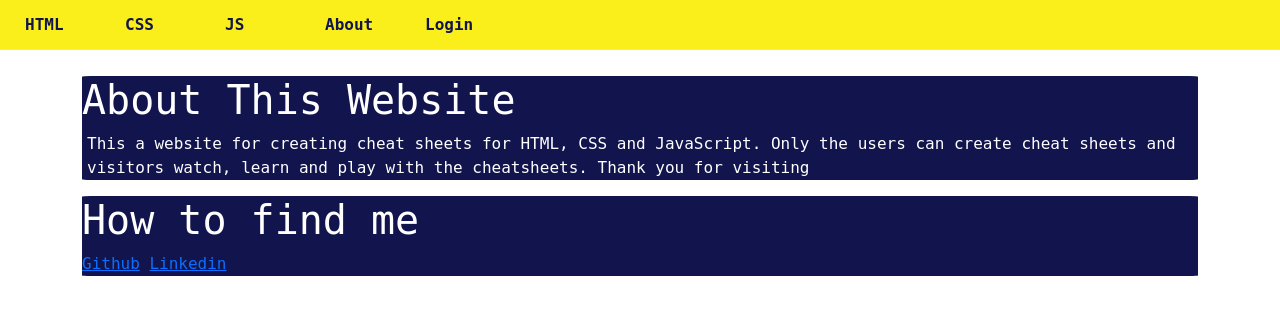
After one commit to FazleRabbbiferdaus172/Cheat_Sheet_Site, a Django app: page /about/ in a window 1280 px wide. The commit adds this page. Shown: the top 315 px of the page. Run offline with Django 3.2, Linux system fonts and the light colour scheme; some web fonts are replaced.

Commit message:
about page added

```diff
--- a/CheatSheet/CheatSheet/urls.py
+++ b/CheatSheet/CheatSheet/urls.py
@@ -15,10 +15,11 @@ Including another URLconf
 """
 from django.conf.urls import url, include
 from django.contrib import admin
-from htmlCheatSheet.views import HtmlModelListView
+from htmlCheatSheet.views import HtmlModelListView, about
 from django.contrib.auth import views
 urlpatterns = [
     url(r'^$', HtmlModelListView.as_view(), name='index'),
+    url(r'^about/', about, name='about'),
     url(r'^html/', include('htmlCheatSheet.urls')),
     url(r'^admin/', admin.site.urls),
     url(r'accounts/login/$', views.login, name='login'),
--- a/CheatSheet/htmlCheatSheet/views.py
+++ b/CheatSheet/htmlCheatSheet/views.py
@@ -9,8 +9,12 @@
 # Create your views here.
 
 
-def index(request):
-    return render(request, 'base.html')
+def about(request):
+    context = {
+        'github': "https://github.com/FazleRabbbiferdaus172",
+        "linkedin": "https://www.linkedin.com/in/fazle-rabbi-ferdaus-113255185/"
+    }
+    return render(request, 'about.html', context=context)
 
 
 class HtmlCheatPage(TemplateView):
--- a/CheatSheet/static/css/cheatsheet.css
+++ b/CheatSheet/static/css/cheatsheet.css
@@ -102,3 +102,17 @@ textarea{
 p{
     padding-left: 5px;
 }
+
+.about{
+    background-color: var(--primary200);
+    /*border: var(--primary200) solid 3px;*/
+    color: white;
+    border-radius: .75%;
+}
+
+.contact{
+    background-color: var(--primary200);
+    /*border: var(--primary200) solid 3px;*/
+    color: white;
+    border-radius: .75%;
+}
--- /dev/null
+++ b/CheatSheet/templates/about.html
@@ -0,0 +1,14 @@
+{% extends 'base.html' %}
+{% block content %}
+    <div class="about">
+    <h1>About This Website</h1>
+    <p>This a website for creating cheat sheets for HTML, CSS and JavaScript. Only the users can create cheat sheets and visitors watch, learn and play with the cheatsheets. Thank you for visiting
+    </p>
+    </div>
+    <div class="contact">
+        <h1>How to find me</h1>
+        <a href={{ github }}>Github</a>
+        <a href={{ linkedin }}>Linkedin</a>
+
+    </div>
+{% endblock %}
--- a/CheatSheet/templates/base.html
+++ b/CheatSheet/templates/base.html
@@ -21,6 +21,9 @@
         </li>
         <li class="nav-item">
           <a class="nav-link  baseButton primaryButton" href="#">JS</a>
+        </li>
+        <li class="nav-item">
+          <a class="nav-link  baseButton primaryButton" href="{% url 'about' %}">About</a>
         </li>
 
         {% if user.is_authenticated %}
```
